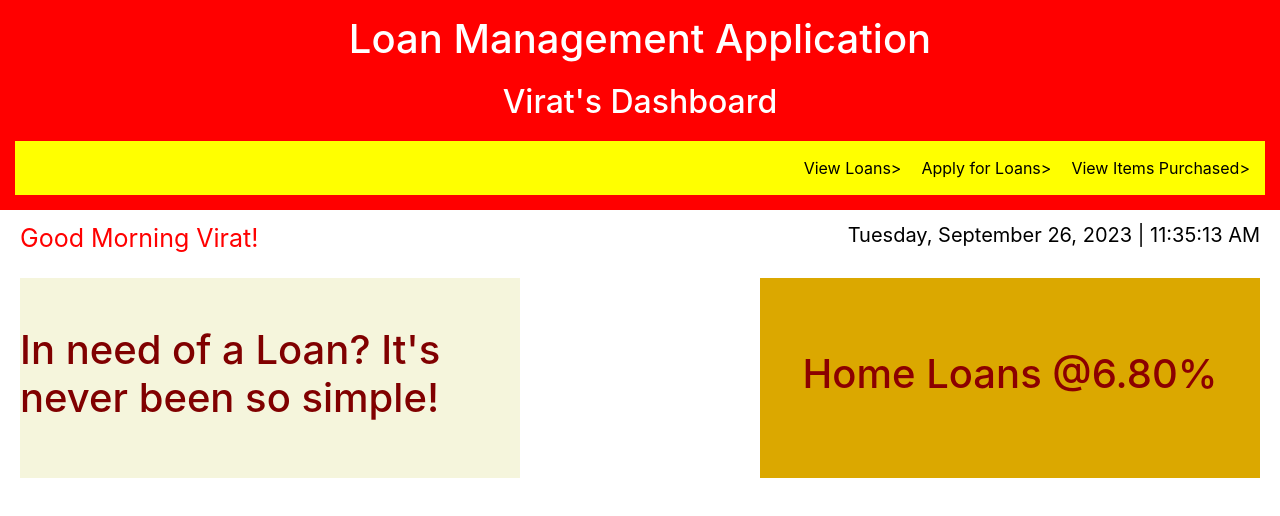
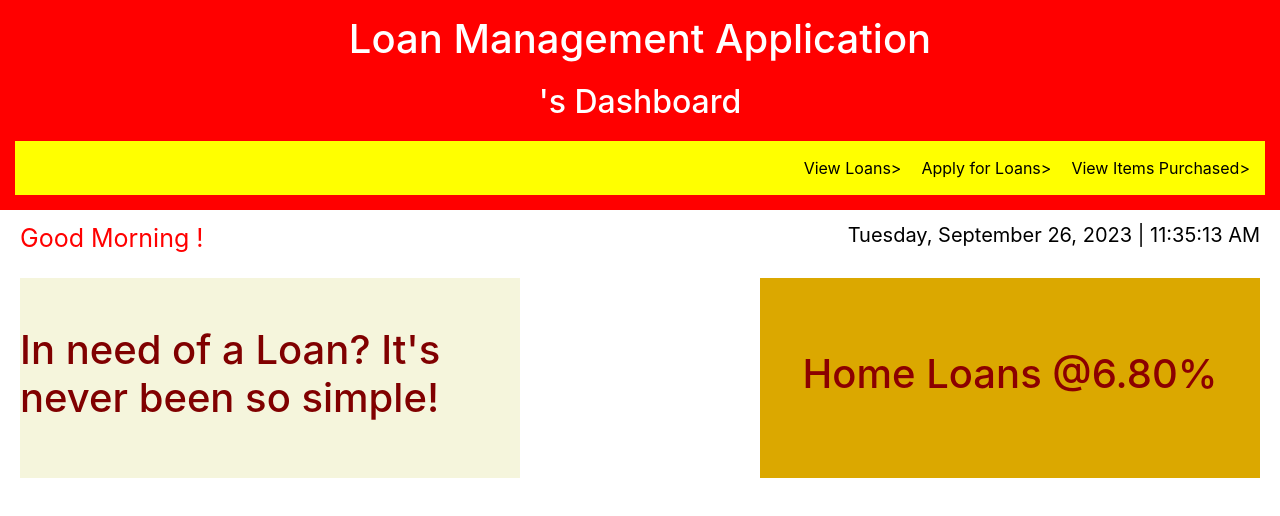
Before and after one commit to Sahethi/loan-app, a React (Create React App) app in the folder frontend/: page /UserDashboard in a window 1280 px wide. Shown: the top 516 px of the page. Built offline with nearby package versions, Linux system fonts and the light colour scheme.

Commit message:
added session

```diff
--- a/frontend/src/components/Login.js
+++ b/frontend/src/components/Login.js
@@ -16,6 +16,7 @@ function Login() {
     async function sendEmployeeDetails(res){
         try{
             const response = await axios.get(`http://localhost:8080/employees/${res}`);
+            sessionStorage.setItem("sessionId", res);
             setEmployeeDetails(response.data);
             console.log(response.data);
         } catch (err) {
@@ -40,6 +41,8 @@ function Login() {
                     //Successful
                     alert(res.data)
                     sendEmployeeDetails(res.data);
+                    sessionStorage.setItem("sessionId", res.data);
+                    navigate("/userDashboard");
                  }
             }, fail => {
                 console.error(fail); // Error!
--- a/frontend/src/components/Register.js
+++ b/frontend/src/components/Register.js
@@ -1,6 +1,7 @@
 import React, {useState} from 'react'
 import axios from 'axios'
 import './Register.css'
+import { useNavigate } from 'react-router';
 
 
 export default function Register() {
@@ -20,6 +21,7 @@ export default function Register() {
         doj:""
     });
 
+    const navigate = useNavigate();
     const [loginRegistration, setLoginRegistration] = useState({
         username:"",
         password:""
@@ -39,6 +41,7 @@ export default function Register() {
             });
             setLoginRegistration(response1);
             console.log(response1);
+            navigate("/login")
         } catch (err) {
             console.log("Error:" + err);
         }
--- a/frontend/src/components/UserDashboard.js
+++ b/frontend/src/components/UserDashboard.js
@@ -103,7 +103,7 @@ const twoline={
 const options={weekday:'long',year:'numeric',month:'long',day:'numeric'};
     const formattedDateTiem=currentDateTime.toLocaleDateString('en-US',options)+' '+' | '+currentDateTime.toLocaleTimeString();
 
-    sessionStorage.setItem('Name:','Virat');
+    // sessionStorage.setItem('Name:','Virat');
 
 
     return (
@@ -135,16 +135,16 @@ const options={weekday:'long',year:'numeric',month:'long',day:'numeric'};
 
 
     <h1 style={titleStyle}> Loan Management Application</h1>
-    <h2 style={titleStyle}> {sessionStorage.getItem('Name:')}'s Dashboard</h2>
+    <h2 style={titleStyle}> {sessionStorage.getItem('sessionId')}'s Dashboard</h2>
     <div style={linkcontainerStyle}>
-      <a href="https://localhost:3000"style={linkStyleone} onMouseEnter={handleMouseEnterone} onMouseLeave={handleMouseLeaveone}>View Loans&gt;</a>
-    <a href="https://localhost:3000"style={linkStyletwo} onMouseEnter={handleMouseEntertwo} onMouseLeave={handleMouseLeavetwo}>Apply for Loans&gt;</a>
-    <a href="https://localhost:3000"style={linkStylethree} onMouseEnter={handleMouseEnterthree} onMouseLeave={handleMouseLeavethree}>View Items Purchased&gt;</a>
+      <a href={`http://localhost:3000/loans/`+sessionStorage.getItem('sessionId')}style={linkStyleone} onMouseEnter={handleMouseEnterone} onMouseLeave={handleMouseLeaveone}>View Loans&gt;</a>
+      <a href="http://localhost:3000/applyloan"style={linkStyletwo} onMouseEnter={handleMouseEntertwo} onMouseLeave={handleMouseLeavetwo}>Apply for Loans&gt;</a>
+      <a href={`http://localhost:3000/items/`+sessionStorage.getItem('sessionId')} style={linkStylethree} onMouseEnter={handleMouseEnterthree} onMouseLeave={handleMouseLeavethree}>View Items Purchased&gt;</a>
     </div>
     </div>
 <div>
     <div style={dateTimeStyle}>{formattedDateTiem}</div>
-    <div style={greetingsStyle}>{greetingmsg} {sessionStorage.getItem('Name:')}!</div>
+    <div style={greetingsStyle}>{greetingmsg} {sessionStorage.getItem('sessionId')}!</div>
     </div>
     <div style={twoline}>
 
```
